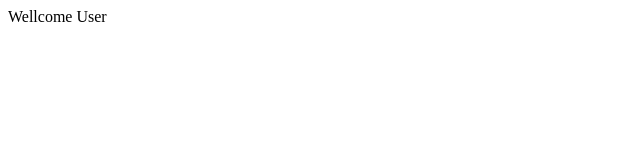
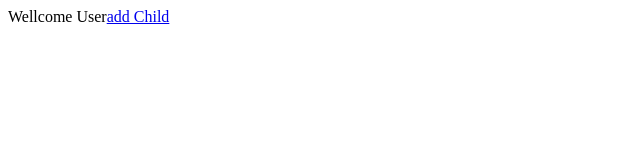
Before and after one commit to BW-Intl-Child-Nutrition-Status-Tracking/front-end, a React (Create React App) app: page /1 in a window 1280 px wide. Shown: the top 160 px of the page, without its empty margins (0-640 px from the left). Built offline with nearby package versions, Linux system fonts and the light colour scheme; sample sign-in values are in the browser's storage.

Commit message:
add PrivetRoute

```diff
--- a/src/App.js
+++ b/src/App.js
@@ -2,6 +2,7 @@ import React from "react";
 import { Route } from "react-router-dom";
 
 import { connect } from "react-redux";
+import PrivateRoute from "./components/PrivateRoute";
 import LogInForm from "./components/LogInForm";
 import Menu from "./components/Menu";
 import ChildRecordNewForm from "./components/ChildRecordNewForm";
@@ -9,9 +10,11 @@ import ChildRecordNewForm from "./components/ChildRecordNewForm";
 function App() {
   return (
     <div>
-      {/* <ChildRecordNewForm /> */}
+      <PrivateRoute>
+        <Route path="/:id" component={Menu} />
+        <Route path="/:id/childRecord" component={ChildRecordNewForm} />
+      </PrivateRoute>
       <Route exact path="/" component={LogInForm} />
-      <Route path="/:id" component={Menu} />
     </div>
   );
 }
--- a/src/components/Menu.js
+++ b/src/components/Menu.js
@@ -1,5 +1,11 @@
 import React from "react";
+import { Link } from "react-router-dom";
 
 export default function Menu() {
-  return <div>Wellcome User</div>;
+  return (
+    <div>
+      Wellcome User
+      <Link to="/:id/childRecord">add Child</Link>
+    </div>
+  );
 }
```
